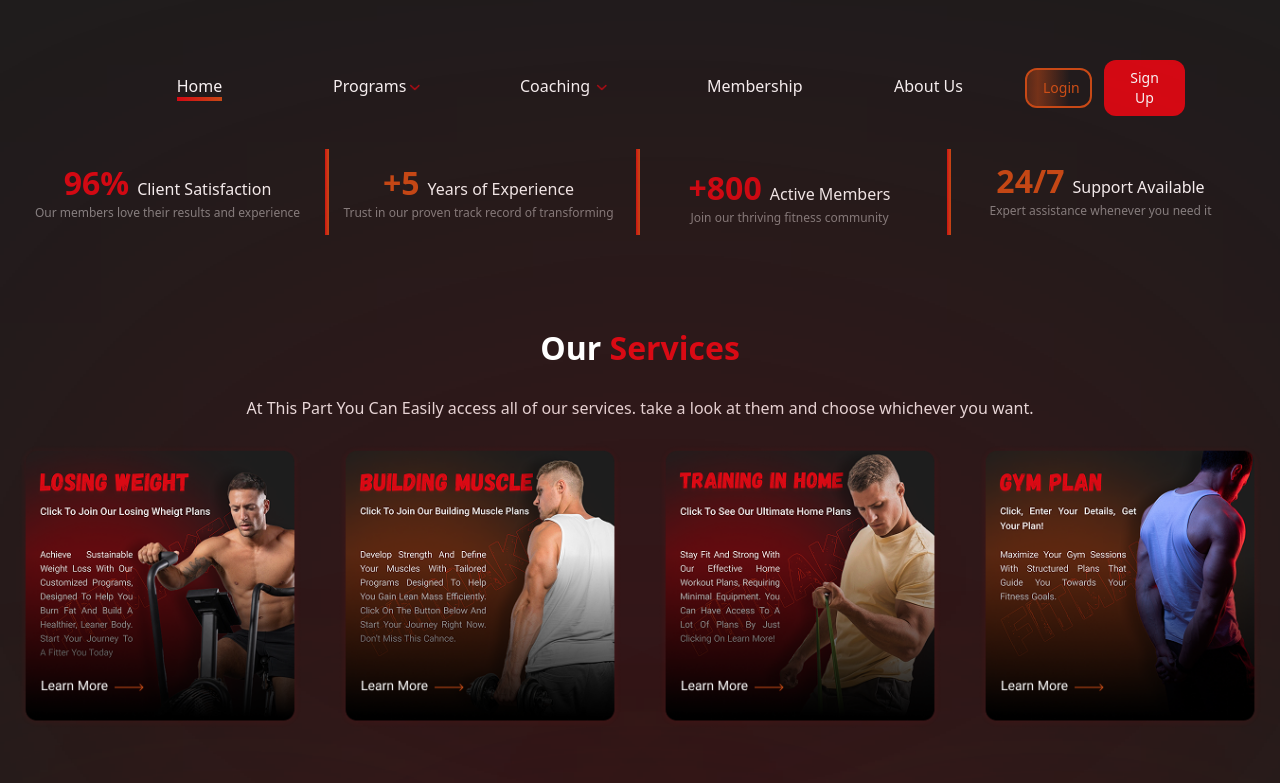
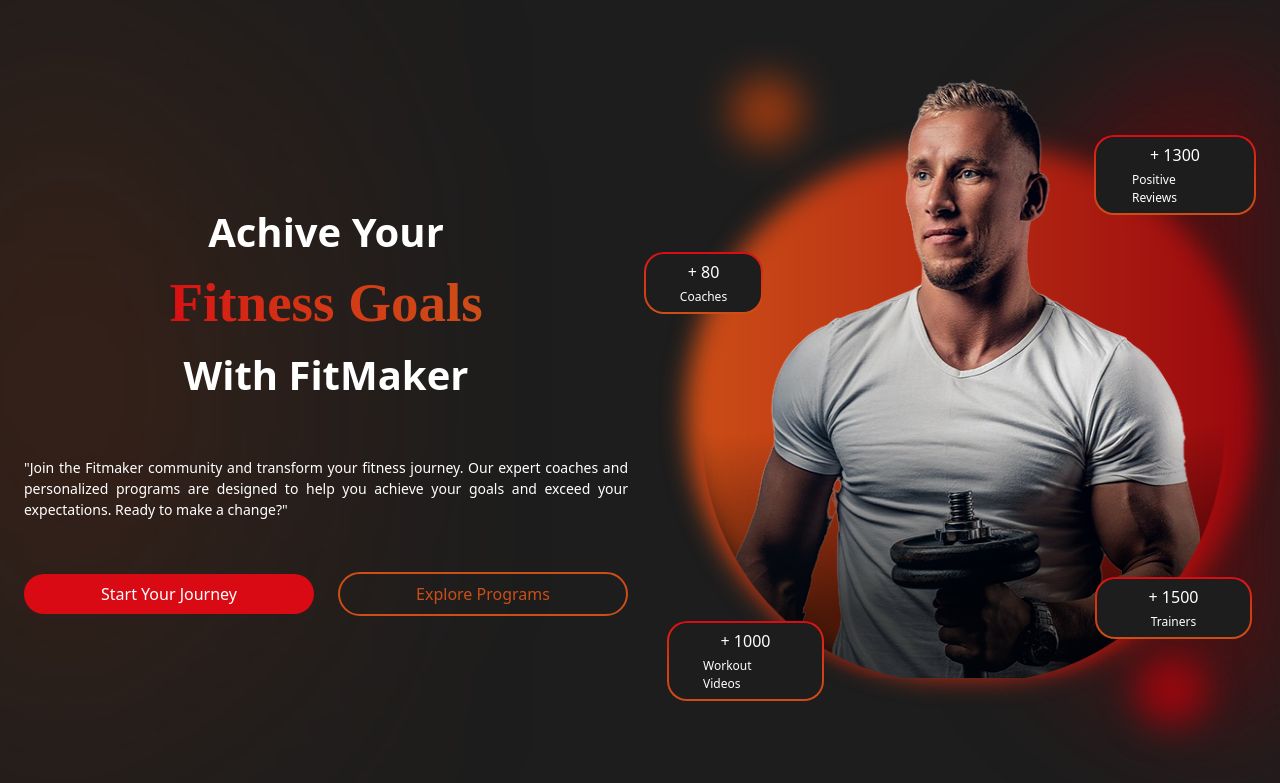
Before and after one commit to 33-af/Fitness-LP, a React (Vite) app: page / in a window 1280 px wide. Shown: the top 783 px of the page. Built offline with nearby package versions, Linux system fonts and the light colour scheme.

Commit message:
add responsive to Journey

```diff
--- a/src/components/Journey.tsx
+++ b/src/components/Journey.tsx
@@ -1,13 +1,13 @@
 import Button from "./Button"
 import BannerMan from '../assets/BannerMan.png'
-import { motion, useAnimation, useTime, useTransform } from 'framer-motion';
+import { motion, useAnimation } from 'framer-motion';
 import { useEffect } from "react";
 
 
 const Journey = () => {
     const controls = useAnimation();
-    const time = useTime();
-    const rotate = useTransform(time, [0, 5000], [5, 360], { clamp: false })
+
+
 
 
     useEffect(() => {
@@ -16,31 +16,56 @@
 
 
     return (
-        <section className='relative z-0  xl:h-[662px] mb-22 lg:h-[556px] lg:mb-[60px]'>
+        <section className='relative z-0  xl:h-[662px] mb-22 lg:h-[556px] lg:mb-[60px]  max-[430px]:h-[382px] max-[430px]:mb-9  max-[430px]:py-1 px-6'>
             {/* left-block*/}
-            <div className="absolute z-0 top-0 left-0 blur-[125px] bg-[#712B0D] w-36 h-[654px] rounded-r-full ">
+            <div className="blur-[155px] bg-[#712B0D] rounded-r-full  absolute z-0  xl:top-0  xl:left-0   xl:w-36 xl:h-[654px]  lg:w-[156px] lg:h-[529px] lg:top-[23px] lg:left-0
+            max-[430px]:w-[64px] max-[430px]:h-[337px]
+            ">
             </div>
 
-            <div className="flex items-center gap-9 z-10 relative custom-container  ">
+
+
+            <div className="flex items-center gap-9 z-10 relative custom-container lg:gap-4 lg:middle-container lg:justify-center  ">
                 {/* left-part*/}
-                <div className="flex flex-col w-[604px] h-full m-h-[387px]  my-[142px]  ">
+                <div className="flex flex-col xl:w-[604px] xl:h-full xl:max-h-[387px]  xl:my-[142px]  lg:w-[456px] lg:h-full lg:max-h-[343px] lg:my-[106px]  lg: gap-4 lg:middle-container  max-[430px]:w-[382px] max-[430px]:items-start  ">
                     <motion.div
                         initial={{ scale: 0 }}
                         animate={{ scale: 1 }}
                         transition={{
                             duration: 1
                         }}
-                        className="flex flex-col mb-9"
+                        className="flex flex-col items-center xl:mb-9 lg:mb-6"
                     >
-                        <div className="mx-[139px] w-[325px]">
-                            <p className=" font-extrabold text-[40px]  text-white text-center">Achive Your</p>
-                            <h1 className="text-[55px] font-extrabold text-center bg-gradient-to-r from-[#D90A14] to-[#CD4E17] bg-clip-text text-transparent white typography">Fitness Goals</h1>
-                            <p className=" font-extrabold text-[40px]  text-white text-center">With FitMaker</p>
+                        <div className="max-[430px]:flex items-center gap-1 hidden sm:flex">
+
+                            <div className="mx-[139px] w-[325px]  max-[430px]:w-[189px]  max-[430px]:h-[233px] max-[430px]:py-[55px]  max-[430px]:mx-0">
+                                <p className=" font-extrabold text-white text-center  xl:text-[40px] lg:text-[30px]  max-[430px]:text-[20px] max-[430px]:mb-4 ">Achive Your</p>
+                                <h1 className=" font-extrabold text-center bg-gradient-to-r from-[#D90A14] to-[#CD4E17] bg-clip-text text-transparent white typography xl:text-[55px] lg:text-[45px]  max-[430px]:text-[24px] max-[430px]:mb-4 ">Fitness Goals</h1>
+                                <p className=" font-extrabold text-white text-center  xl:text-[40px] lg:text-[30px]  max-[430px]:text-[20px]">With FitMaker</p>
+                            </div>
+                            <div className="relative z-0 lg:hidden xl:hidden 2xl:hidden md:hidden sm:hidden">
+                                <motion.img
+                                    src={BannerMan}
+                                    alt="Fitmaker fitness model"
+                                    width={536}
+                                    height={609}
+                                    className="absolute  z-40 max-[430px]:w-[169px] max-[430px]:h-[181px] "
+                                    initial={{ scale: 0 }}
+                                    animate={{ scale: 1 }}
+                                    layout
+                                    transition={{
+                                        duration: 1
+                                    }}
+                                    loading="lazy"
+                                />
+                                <div className="relative z-20   rounded-full  circle blur-[12px] h-[181px] w-[169px]" />
+
+                            </div>
                         </div>
                     </motion.div>
 
                     <motion.p
-                        className='text-[14px] text-white font-medium w-[604px] h-[66px] mb-9 text-justify'
+                        className=' text-white font-medium  text-justify  xl:w-[604px] xl:h-[66px] xl:mb-9 xl:text-[14px] lg:text-[12px] lg:w-[456px] lg:h-[57px] lg:mb-6  max-[430px]:text-[12px]   max-[430px]:font-normal'
                         initial={{ scale: 0 }}
                         animate={{ scale: 1 }}
                         transition={{
@@ -48,36 +73,33 @@
                         }}
                     >"Join the Fitmaker community and transform your fitness journey. Our expert coaches and personalized programs are designed to help you achieve your goals and exceed your expectations. Ready to make a change?"</motion.p>
                     <motion.div
-                        className="flex items-center"
+                        className="flex items-center xl:gap-6 lg:gap-3  max-[430px]:gap-3   max-[430px]:w-[382px]"
                         initial={{ opacity: 0 }}
                         animate={controls}
                         transition={{
                             duration: 3
                         }}
                     >
-                        <Button className='w-[290px] py-2 rounded-[24px] bg-[#D90A14] text-white cursor-pointer  border-none' type="button" title="Start Your Journey" />
+                        <Button className='py-2 rounded-[24px] bg-[#D90A14] text-white cursor-pointer  border-none xl:w-[290px]  lg:w-[222px]  max-[430px]:w-[185px]   max-[430px]:px-4 ' type="button" title="Start Your Journey" />
 
                         <motion.button
-                            className="w-[290px] py-2 rounded-[24px] bg-transparent text-[#CD4E17] border-2 border-solid border-[#CD4E17] cursor-pointer ml-6 relative overflow-hidden"
+                            className="relative py-2 rounded-[24px] bg-transparent text-[#CD4E17] border-2 border-solid border-[#CD4E17] cursor-pointer overflow-hidden xl:w-[290px] lg:w-[222px] max-[430px]:px-4 max-[430px]:w-[185px]"
                             type="button"
                             whileHover="hover"
                         >
-                            <motion.span
-                                className="absolute inset-0 bg-gradient-to-r from-transparent via-[#CD4E17] to-transparent opacity-50"
-                                initial={{ x: "-100%" }}
-                                animate={{ x: "100%" }}
-                                transition={{ repeat: Infinity, duration: 5, ease: "linear" }}
-                            />
+
+
                             <span className="relative z-10">Explore Programs</span>
                         </motion.button>
+
                     </motion.div>
                 </div>
 
                 {/* right-part*/}
-                <div className="z-0 relative w-full h-[654px] flex justify-center items-end ">
+                <div className="z-0 relative  flex justify-center items-end xl:w-full xl:h-[654px] lg:h-[556px] lg:w-[456px] max-[429px]:hidden ">
                     {/* circle*/}
                     <motion.div
-                        className="z-20 absolute top-[8px] left-[86px] blur-[18px] bg-[#923710] w-[72px] h-[68px] rounded-full"
+                        className="blur-[18px] bg-[#923710]  rounded-full z-20 absolute xl:top-[8px] xl:left-[86px]  xl:w-[72px] xl:h-[68px] lg: top-[21px] lg:left-[25px] lg:w-[54px] lg:h-[68px]   "
                         animate={{
                             rotate: 360,
                             x: [0, 40, 0], // Двигается вправо (+20px)
@@ -93,28 +115,26 @@
                     <motion.img
                         src={BannerMan}
                         alt="Fitmaker fitness model"
-                        width={569}
-                        height={550}
-                        className="absolute z-40  top-0 right-0 h-[605px]"
-                        initial={{ scale: 0 }} //изначально спрятано и нету
-                        animate={{ scale: 1 }} //анимирует потом до появления
+                        width={536}
+                        height={609}
+                        className="absolute z-40  xl:top-0 xl:right-5 xl:h-[609px] xl:w-[546px]  lg:top-0 lg:w-[408px] lg:h-[490px] lg:right-2"
+                        initial={{ scale: 0 }}
+                        animate={{ scale: 1 }}
                         layout
                         transition={{
                             duration: 1
-                        }} //how many seconds the animation will last
+                        }}
                         loading="lazy"
                     />
 
                     <motion.div
-                        className="absolute top-[66px] right-0 w-[162px] h-[66px] z-50"
+                        className="z-50 absolute xl:top-[66px] xl:right-0 xl:w-[162px] xl:h-[66px] lg:top-[133px] lg:right-0 xlg:w-[138px] lg:h-[60px] max-[430px]:hidden "
                         initial={{ opacity: 0 }}
-                        animate={controls}  // Появляется после того, как картинка будет видна
+                        animate={controls}
                         transition={{ duration: 3 }}
                     >
-                        {/* Градиентная рамка */}
                         <div className=" inset-0 rounded-[20px] p-[2px] bg-gradient-to-b from-[#D90A14] to-[#CD4E17]">
-                            {/* Внутренний элемент с фоном */}
-                            <div className="w-full h-full bg-[#1D1D1D] rounded-[18px] flex flex-col items-center justify-center text-white px-[36px] py-[6px]">
+                            <div className="w-full h-full bg-[#1D1D1D] rounded-[18px] flex flex-col items-center justify-center text-white py-[6px]  xl:px-[36px] lg:px-[24px]">
                                 <h2 className="mb-1">+ 1300</h2>
                                 <p className="text-[12px]">Positive Reviews</p>
                             </div>
@@ -122,15 +142,13 @@
                     </motion.div>
 
                     <motion.div
-                        className="absolute top-[183px] left-0  w-[119px] h-[66px] z-50"
+                        className=" z-50 absolute xl:top-[183px] xl:left-0  xl:w-[119px] xl:h-[66px]  lg:top-[163px] lg:left-0 lg:w-[95px] lg:h-[60px] max-[430px]:hidden"
                         initial={{ opacity: 0 }}
-                        animate={controls}  // Появляется после того, как картинка будет видна
+                        animate={controls}
                         transition={{ duration: 3 }}
                     >
-                        {/* Градиентная рамка */}
                         <div className=" inset-0 rounded-[20px] p-[2px] bg-gradient-to-b from-[#D90A14] to-[#CD4E17]">
-                            {/* Внутренний элемент с фоном */}
-                            <div className="w-full h-full bg-[#1D1D1D] rounded-[18px] flex flex-col items-center justify-center text-white px-[36px] py-[6px]">
+                            <div className="w-full h-full bg-[#1D1D1D] rounded-[18px] flex flex-col items-center justify-center text-white  py-[6px] xl:px-[36px] lg:px-[24px]">
                                 <h2 className="mb-1">+ 80</h2>
                                 <p className="text-[12px]">Coaches</p>
                             </div>
@@ -138,15 +156,13 @@
                     </motion.div>
 
                     <motion.div
-                        className="absolute bottom- [55px] left-[23px]  w-[157px] h-[66px] z-50"
+                        className="z-50 absolute xl:bottom- [55px] xl:left-[23px]  xl:w-[157px] xl:h-[66px]  lg:bottom-[36px] lg:left-[14px] lg:w-[133px] lg:h-[60px] max-[430px]:hidden"
                         initial={{ opacity: 0 }}
-                        animate={controls}  // Появляется после того, как картинка будет видна
+                        animate={controls}
                         transition={{ duration: 3 }}
                     >
-                        {/* Градиентная рамка */}
                         <div className=" inset-0 rounded-[20px] p-[2px] bg-gradient-to-b from-[#D90A14] to-[#CD4E17]">
-                            {/* Внутренний элемент с фоном */}
-                            <div className="w-full h-full bg-[#1D1D1D] rounded-[18px] flex flex-col items-center justify-center text-white px-[34px] py-[6px]">
+                            <div className="w-full h-full bg-[#1D1D1D] rounded-[18px] flex flex-col items-center justify-center text-white py-[6px]  xl:px-[34px] lg:px-[20px] ">
                                 <h2 className="mb-1">+ 1000</h2>
                                 <p className="text-[12px]">Workout Videos</p>
                             </div>
@@ -154,15 +170,13 @@
                     </motion.div>
 
                     <motion.div
-                        className="absolute bottom-[80px] right-[4px] w-[157px] h-[66px] z-50"
+                        className="z-50 absolute xl:bottom-[80px] xl:right-[4px] xl:w-[157px] xl:h-[66px]  lg:bottom-[55px] lg:right-[6px] lg:w-[98px] lg:h-[60px] max-[430px]:hidden"
                         initial={{ opacity: 0 }}
-                        animate={controls}  // Появляется после того, как картинка будет видна
+                        animate={controls}
                         transition={{ duration: 3 }}
                     >
-                        {/* Градиентная рамка */}
                         <div className=" inset-0 rounded-[20px] p-[2px] bg-gradient-to-b from-[#D90A14] to-[#CD4E17]">
-                            {/* Внутренний элемент с фоном */}
-                            <div className="w-full h-full bg-[#1D1D1D] rounded-[18px] flex flex-col items-center justify-center text-white px-[34px] py-[6px]">
+                            <div className="w-full h-full bg-[#1D1D1D] rounded-[18px] flex flex-col items-center justify-center text-white py-[6px] xl:px-[34px]  lg:px[24px]">
                                 <h2 className="mb-1">+ 1500</h2>
                                 <p className="text-[12px]">Trainers</p>
                             </div>
@@ -171,14 +185,11 @@
 
 
                     {/* big circle*/}
-                    <motion.div
-                        className="z-20 absolute top-0 right-0 blur-[12px]  w-[570px] h-[533px] rounded-full mt-17 circle"
-                        initial={{ scale: 1 }}
-                        style={{ rotate }}
-                    />
+                    <div className="z-20   rounded-full  circle  absolute xl:blur-[12px]   xl:top-[77px]  xl:right-0 xl:w-[570px] xl:h-[533px] lg:top-[77px] lg:right-0 lg:w-[420px] lg:h-[422px]   lg:blur-[25px] max-[430px]:hidden" />
+
                     {/* circle*/}
                     <motion.div
-                        className="z-20 absolute bottom-0 right-[49px] blur-[18px] bg-[#9A070E] w-[72px] h-[68px] rounded-full"
+                        className="blur-[18px] bg-[#9A070E] rounded-full z-20 absolute xl:bottom-0 xl:right-[49px] xl:w-[72px] xl:h-[68px] lg:bottom-0 lg:right-[101px] lg:w-[54px] lg:h-[68px] max-[430px]:hidden"
                         animate={{
                             rotate: 360,
                             x: [0, 40, 0], // Двигается вправо (+20px)
@@ -194,7 +205,9 @@
             </div>
 
             {/* right-block*/}
-            <div className="absolute z-[1] top-0 right-0 blur-[15px] bg-[#77060B]/60 w-66 h-[666px] rounded-l-full backdrop-blur-[5px] ">
+            <div className=" blur-[65px] bg-[#77060B]/60 rounded-l-full backdrop-blur-[5px] absolute z-[1] xl:top-0 xl:right-0 xl:w-66 xl:h-[666px]  lg:top-0 lg:right-0 lg:w-[200px] lg:h-[536px]
+              max-[430px]:w-[83px] max-[430px]:h-[342px]
+            ">
             </div>
         </section>
     )
--- a/src/pages/Home/home.tsx
+++ b/src/pages/Home/home.tsx
@@ -2,8 +2,8 @@
 import Breadcrumbs from "../../components/Breadcrumbs"
 import FeedBack from "../../components/FeedBack"
 import Footer from "../../components/Footer"
-import Header from "../../components/Header/header"
-// import Journey from "../../components/Journey"
+// import Header from "../../components/Header/header"
+import Journey from "../../components/Journey"
 import Login from "../../components/Login"
 import Plan from "../../components/Plan"
 import Services from "../../components/Services"
@@ -17,8 +17,8 @@
 const Home = () => {
   return (
     <>
-      <Header />
-      {/* <Journey /> */}
+      {/* <Header /> */}
+      <Journey />
       <Scroll>
         <Staticks />
       </Scroll>
@@ -34,7 +34,7 @@
 
 
       <Scroll>
-        <Services />
+        {/* <Services /> */}
       </Scroll>
       <Breadcrumbs
         title='Our Plans'
@@ -44,10 +44,10 @@
         classNameSubTitle="xl:text-base lg:text-[13px] text-white mb-6 relative z-10"
       />
       <Scroll>
-        <Plan />
+        {/* <Plan /> */}
       </Scroll>
       <Scroll>
-        <Tools />
+        {/* <Tools /> */}
       </Scroll>
       <Breadcrumbs
         title='What Our Customers Say'
@@ -59,20 +59,20 @@
         classNameSubTitle="xl:text-base lg:text-[13px] text-white mb-6 relative z-10"
       />
       <Scroll>
-        <FeedBack />
+        {/* <FeedBack /> */}
       </Scroll>
       <Scroll>
-        <Trainers />
+        {/* <Trainers /> */}
       </Scroll>
       <Scroll>
-        <Blog />
+        {/* <Blog /> */}
       </Scroll>
       <Scroll>
-        <Login />
+        {/* <Login /> */}
       </Scroll>
       < Breadcrumbs title="FAQ" classNameTitleOne="text-white font-bold xl:text-[32px] xl:mb-8 lg:text-[24px] mb-4" />
       <Scroll>
-        <Faq />
+        {/* <Faq /> */}
       </Scroll>
       <Footer />
     </>
```
Also changed, not shown: src/components/Staticks.tsx (+17 -17 lines).
